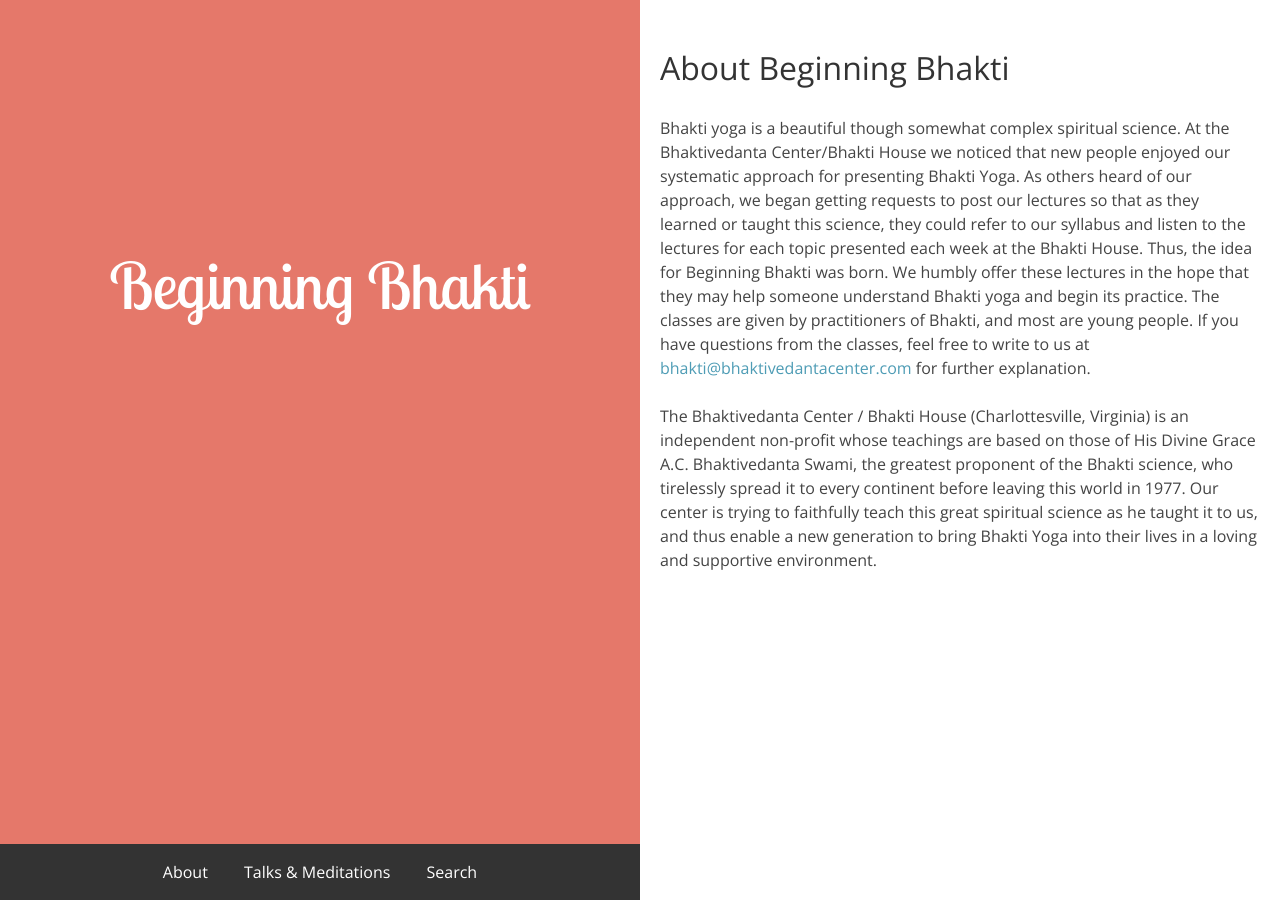
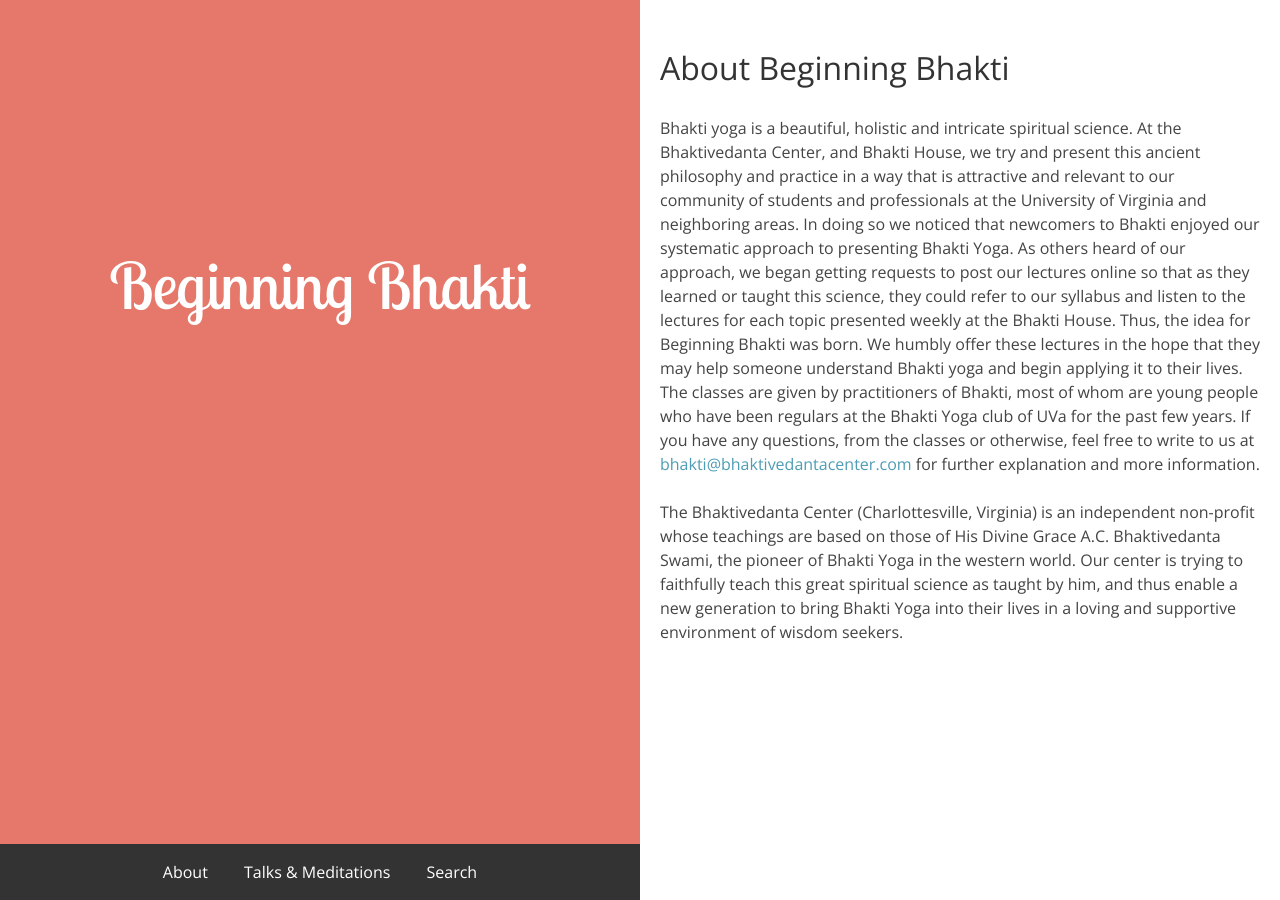
Before and after one commit to beginningbhakti/beginningbhakti.github.io, a Jekyll site: the page built from about/index.md, in a window 1280 px wide. Built offline with Jekyll 4.4.1, drawn with Linux system fonts in a browser that asks for light colours; nearby versions of some CDN libraries; Markdown is read by kramdown in place of the engine named in the settings.

Commit message:
Update index.md

```diff
--- a/about/index.md
+++ b/about/index.md
@@ -6,6 +6,6 @@
 
 # About Beginning Bhakti
 
-Bhakti yoga is a beautiful though somewhat complex spiritual science. At the Bhaktivedanta Center/Bhakti House we noticed that new people enjoyed our systematic approach for presenting Bhakti Yoga. As others heard of our approach, we began getting requests to post our lectures so that as they learned or taught this science, they could refer to our syllabus and listen to the lectures for each topic presented each week at the Bhakti House. Thus, the idea for Beginning Bhakti was born. We humbly offer these lectures in the hope that they may help someone understand Bhakti yoga and begin its practice. The classes are given by practitioners of Bhakti, and most are young people. If you have questions from the classes, feel free to write to us at [bhakti@bhaktivedantacenter.com](mailto:bhakti@bhaktivedantacenter.com) for further explanation.
+Bhakti yoga is a beautiful, holistic and intricate spiritual science. At the Bhaktivedanta Center, and Bhakti House, we try and present this ancient philosophy and practice in a way that is attractive and relevant to our community of students and professionals at the University of Virginia and neighboring areas. In doing so we noticed that newcomers to Bhakti enjoyed our systematic approach to presenting Bhakti Yoga. As others heard of our approach, we began getting requests to post our lectures online so that as they learned or taught this science, they could refer to our syllabus and listen to the lectures for each topic presented weekly at the Bhakti House. Thus, the idea for Beginning Bhakti was born. We humbly offer these lectures in the hope that they may help someone understand Bhakti yoga and begin applying it to their lives. The classes are given by practitioners of Bhakti, most of whom are young people who have been regulars at the Bhakti Yoga club of UVa for the past few years. If you have any questions, from the classes or otherwise, feel free to write to us at [bhakti@bhaktivedantacenter.com](mailto:bhakti@bhaktivedantacenter.com) for further explanation and more information.
 
-The Bhaktivedanta Center / Bhakti House (Charlottesville, Virginia) is an independent non-profit whose teachings are based on those of His Divine Grace A.C. Bhaktivedanta Swami, the greatest proponent of the Bhakti science, who tirelessly spread it to every continent before leaving this world in 1977. Our center is trying to faithfully teach this great spiritual science as he taught it to us, and thus enable a new generation to bring Bhakti Yoga into their lives in a loving and supportive environment.
+The Bhaktivedanta Center (Charlottesville, Virginia) is an independent non-profit whose teachings are based on those of His Divine Grace A.C. Bhaktivedanta Swami, the pioneer of Bhakti Yoga in the western world. Our center is trying to faithfully teach this great spiritual science as taught by him, and thus enable a new generation to bring Bhakti Yoga into their lives in a loving and supportive environment of wisdom seekers.
```
